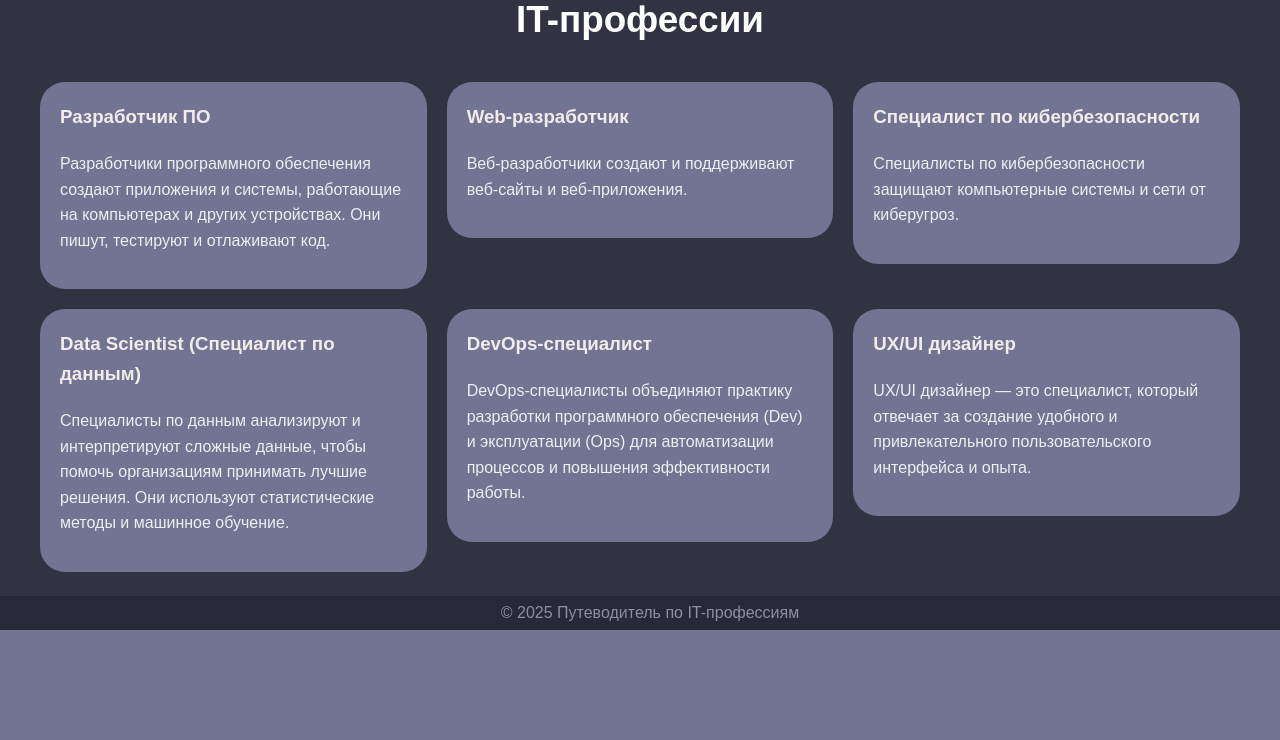
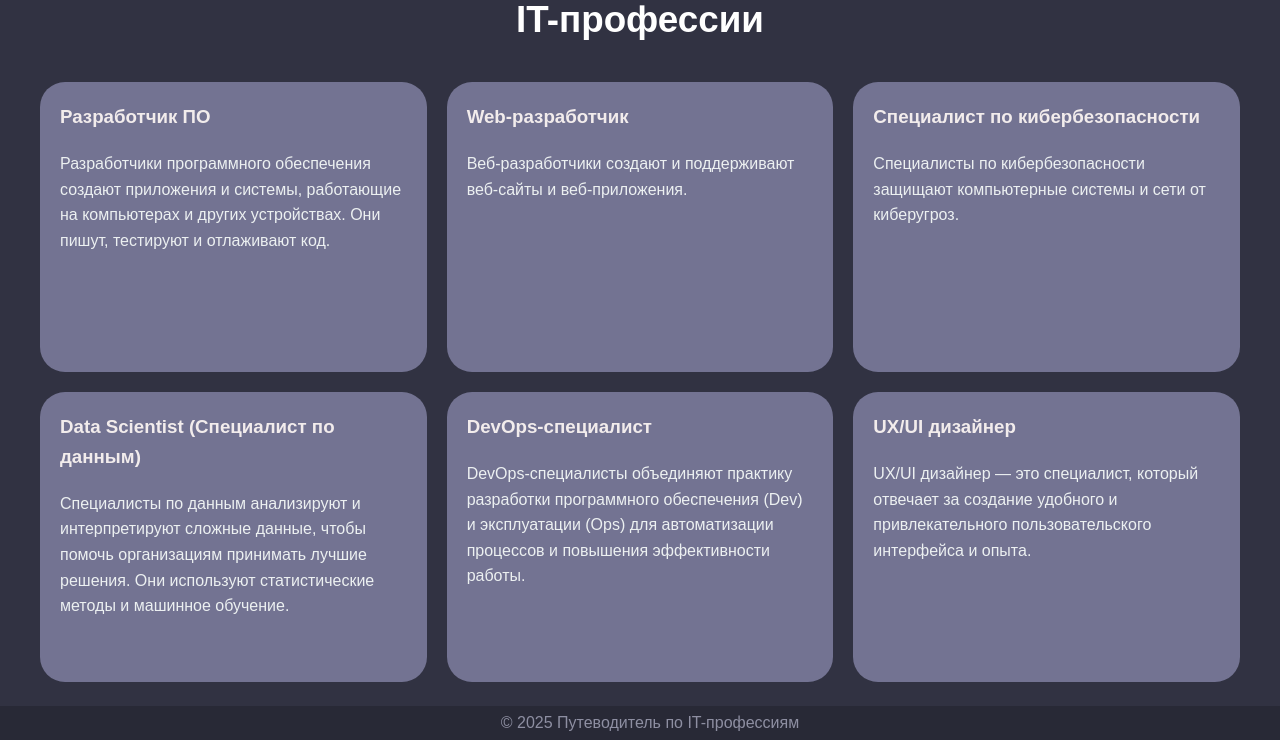
Before and after one commit to IXITMANI/OUPIDIDY, a PHP site: page /Main.html in a window 1280 px wide. Shown: the part 194-934 px from the top of the page. Before the commit the page ends 824 px from the top, so only its background shows below. Run offline with PHP 8.4, Linux system fonts and the light colour scheme.

Commit message:
added a constant size of the cards

```diff
--- a/css/main.css
+++ b/css/main.css
@@ -58,6 +58,7 @@ nav button:hover {
 article {
     background-color: #737392;
     color: #ecf0f1;
+    min-block-size: 250px;
     padding: 20px;
     border-radius: 25px;
     transition: transform 0.3s;
```
